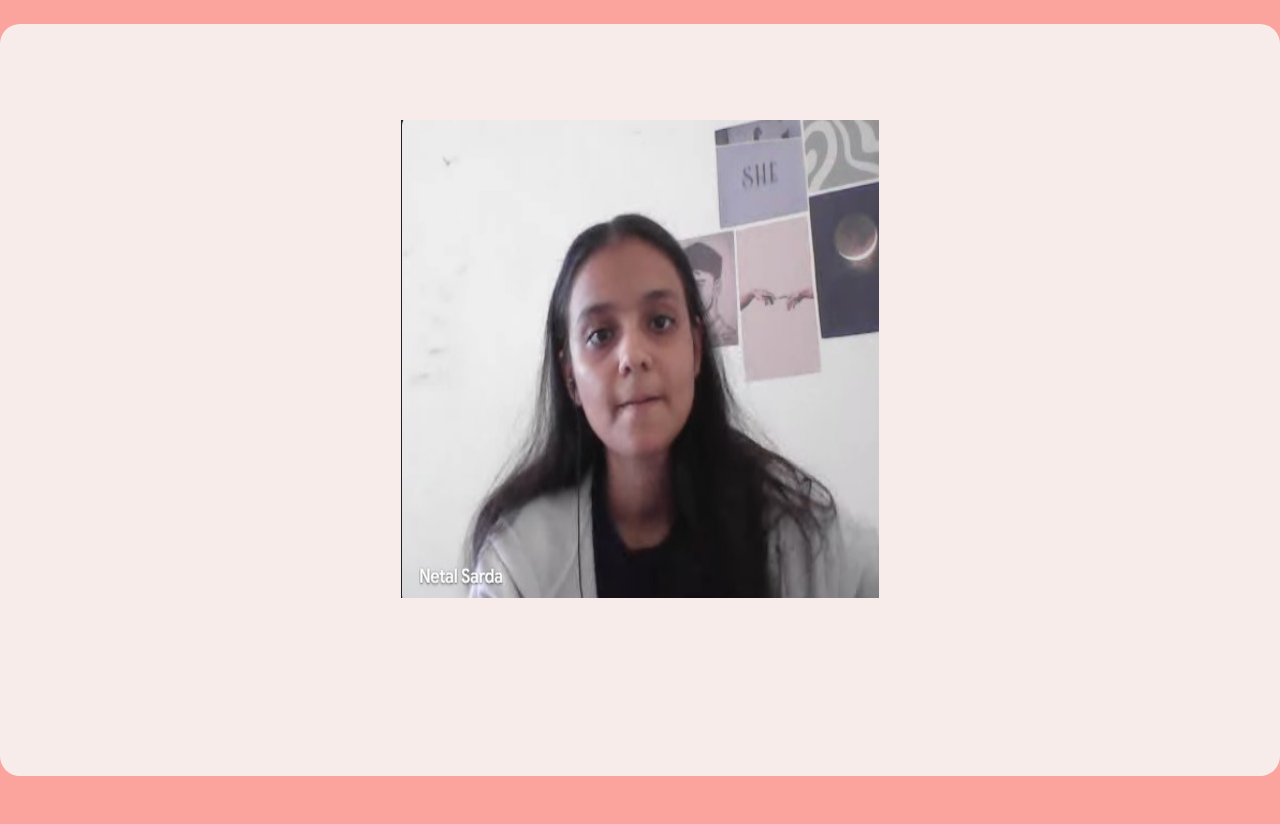
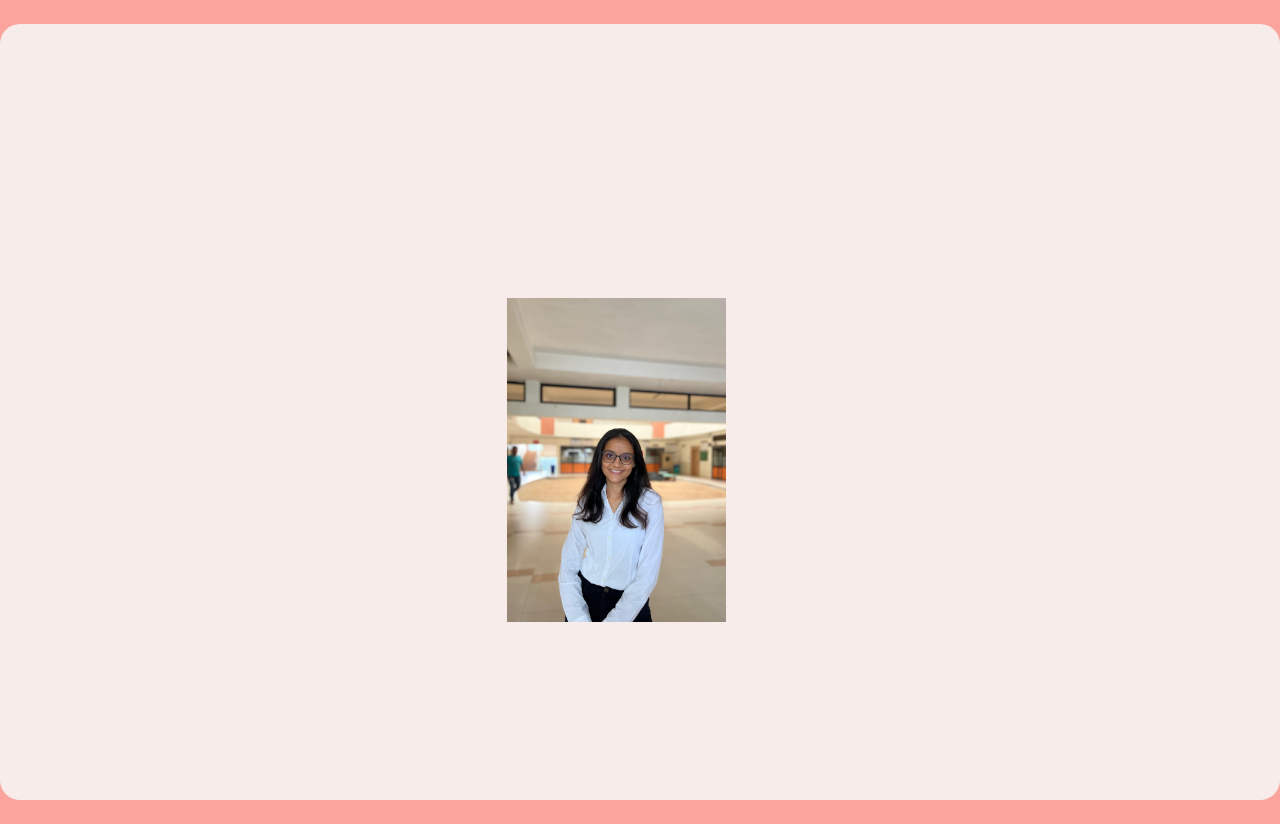
Before and after one commit to NetalSarda/my-portfolio, a Next.js app: page / in a window 1280 px wide. Before the commit the page ends 800 px from the top, so only its background shows below. Built offline with nearby package versions, Linux system fonts and the light colour scheme.

Commit message:
Done with the animation

```diff
--- a/src/app/animations.css
+++ b/src/app/animations.css
@@ -2,7 +2,7 @@
     animation: appear 1s;
 }
 
-@keyframes appear {
+@keyframes spread {
     0% {
         opacity: 0;
     }
--- a/src/app/page.js
+++ b/src/app/page.js
@@ -6,8 +6,5 @@
 
 export default function Page() {
   const { clicked } = useConfig();
-  if (clicked) {
-     return <Hero/>
-  }
-  return <PreLoaderComponent/>
+  return <Hero />;
 }
--- a/src/components/Home/Hero.jsx
+++ b/src/components/Home/Hero.jsx
@@ -1,22 +1,97 @@
-import React from "react";
-import ContactSection from "./ContactSection";
-import Introduction from "./Introduction";
+import React, { useState } from "react";
+import { motion } from "framer-motion";
 
 const Hero = () => {
   return (
-    <motion className="w-full min-h-screen lg:min-h-full lg:h-[85vh] gap-4 flex flex-col lg:flex-row p-4">
-      <Introduction />
-      <ContactSection />
-    </motion>
+    <motion.div className="w-full min-h-screen lg:min-h-full lg:h-[85vh] flex flex-col lg:flex-row lg:p-4">
+      <HeroLarge />
+    </motion.div>
+  );
+};
+
+const HeroLarge = () => {
+  const [active, setActive] = useState(true);
+
+  return (
+    <>
+      <div className="lg:h-full flex w-full lg:w-[70%] relative flex-col">
+        <div className="flex h-full lg:flex-row flex-col lg:h-1/2 w-full">
+          {/* First Div */}
+          <motion.div
+            initial={{ x: "225%", y: "50%", scale: 0.7, opacity: 0 }}
+            animate={{
+              x: active ? "225%" : "0%",
+              y: active ? "50%" : "0%",
+              scale: active ? 0.7 : 1,
+              opacity: active ? 0 : 1,
+              width: active ? "25%" : "90%",
+            }}
+            transition={{ type: "spring", stiffness: 200, damping: 20, duration: 1 }}
+            className="bg-purple-400"
+          ></motion.div>
+
+          {/* Second Div (Clickable to trigger animations) */}
+          <motion.div
+            initial={{ x: "125%", y: "50%", opacity: 1 }}
+            animate={{
+              x: active ? "125%" : "0%",
+              y: active ? "50%" : "0%",
+              width: active ? "25%" : "40%",
+            }}
+            transition={{ type: "spring", stiffness: 200, damping: 20, duration: 1 }}
+            className="bg-green-500 z-20"
+            onClick={() => setActive(false)}
+          >
+            <img className="h-full w-full object-cover" src="/images/photo.jpg" />
+          </motion.div>
+        </div>
+
+        <div className="flex flex-col lg:flex-row h-full lg:h-1/2 w-full">
+          {/* Third Div */}
+          <motion.div
+            initial={{ x: "225%", y: "-50%", scale: 0.7, opacity: 0 }}
+            animate={{
+              x: active ? "225%" : "0%",
+              y: active ? "-50%" : "0%",
+              scale: active ? 0.7 : 1,
+              opacity: active ? 0 : 1,
+              width: active ? "25%" : "50%",
+            }}
+            transition={{ type: "spring", stiffness: 200, damping: 20, duration: 1 }}
+            className="bg-red-500"
+          ></motion.div>
+
+          {/* Fourth Div */}
+          <motion.div
+            initial={{ x: "125%", y: "-50%", scale: 0.7, opacity: 0 }}
+            animate={{
+              x: active ? "125%" : "0%",
+              y: active ? "-50%" : "0%",
+              scale: active ? 0.7 : 1,
+              opacity: active ? 0 : 1,
+              width: active ? "25%" : "50%",
+            }}
+            transition={{ type: "spring", stiffness: 200, damping: 20, duration: 1 }}
+            className="bg-yellow-500"
+          ></motion.div>
+        </div>
+      </div>
+
+      {/* Fifth Div */}
+      <motion.div
+        initial={{ x: "-250%", y: "50%", scale: 0.7, opacity: 0 }}
+        animate={{
+          x: active ? "-250%" : "0%",
+          y: active ? "50%" : "0%",
+          scale: active ? 0.7 : 1,
+          opacity: active ? 0 : 1,
+          width: active ? "10%" : "30%",
+        }}
+        transition={{ type: "spring", stiffness: 200, damping: 20, duration: 1 }}
+        className="bg-orange-500"
+      ></motion.div>
+    </>
   );
 };
 
 export default Hero;
-
-
-// Tailwind
-
-// Default - Overall Every type
-// sm - Small devices and
-// md - Medium and More
-// lg - Large Devices and More
--- a/src/components/Home/Introduction/AboutRight.jsx
+++ b/src/components/Home/Introduction/AboutRight.jsx
@@ -2,7 +2,7 @@
 
 const AboutRight = () => {
   return (
-    <div className='lg:h-full bg-[var(--background)] h-[50vh] lg:w-1/2 w-full '>
+    <div className='lg:h-full bg-[var(--background)] h-[50vh] lg:w-1/2 w-full'>
       <div className="text-[var(--text-color)] font-bold font-serif"> Get in touch </div>
     </div>
   )
--- a/src/components/Home/Introduction/Designation.jsx
+++ b/src/components/Home/Introduction/Designation.jsx
@@ -3,7 +3,7 @@
 
 const Designation = () => {
   return (
-    <div className='lg:w-[90%] bg-[var(--card-bg)] h-[60vh] lg:h-full w-full gap-4 '>
+    <div className='lg:w-[90%] bg-[var(--card-bg)] h-[60vh] lg:h-full w-full gap-4'>
       You Look better in this pictures <Laugh className='bg-yellow-400 rounded-lg p-0'/>
     </div>
   )
```
